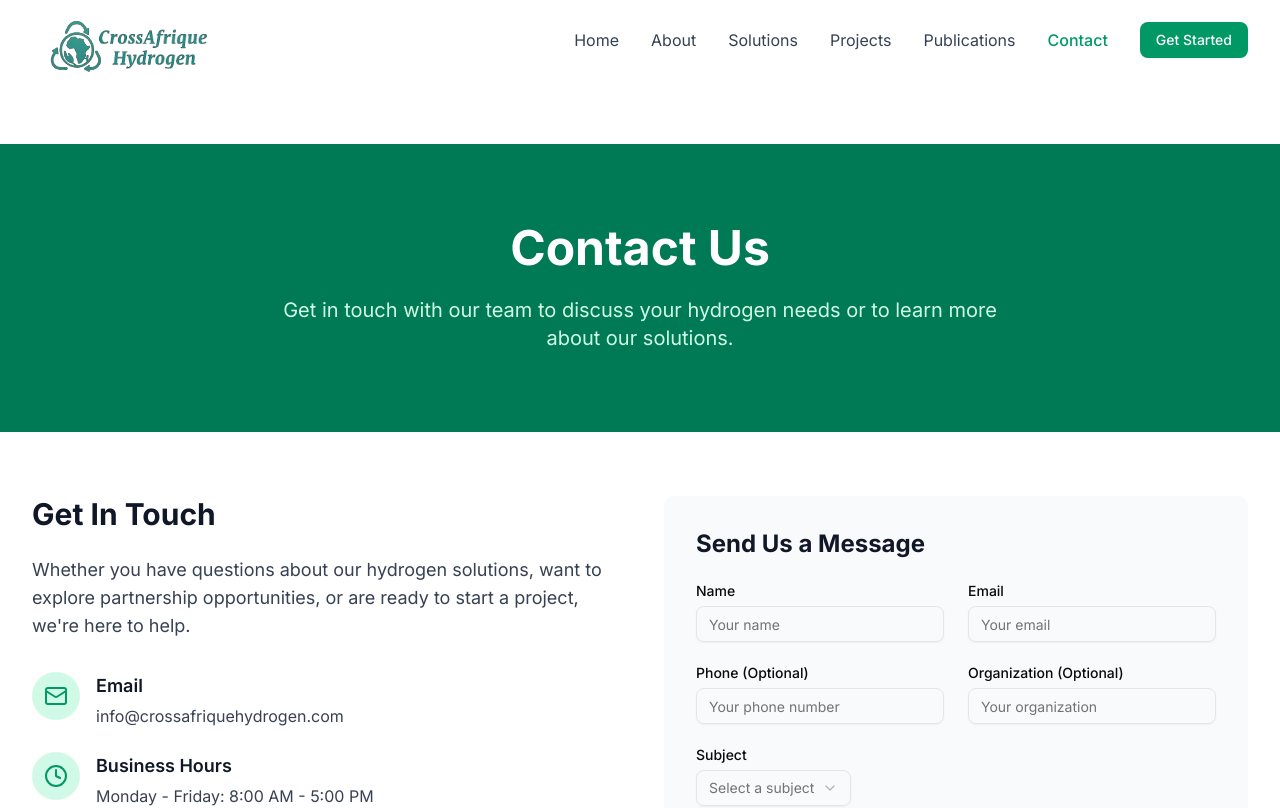
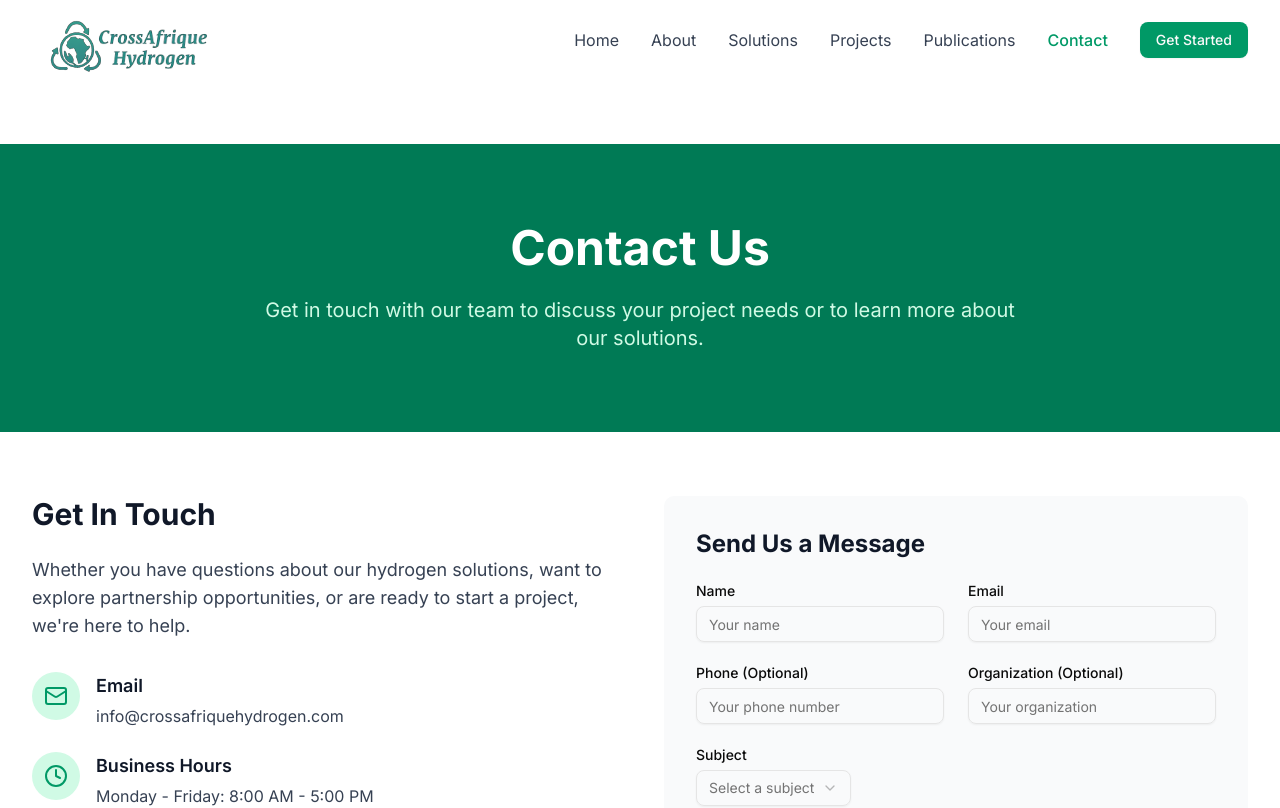
Before and after one commit to CrossAfrique/Crossafrique, a Next.js app: page /contact in a window 1280 px wide. Shown: the top 808 px of the page. Built offline with nearby package versions, Linux system fonts and the light colour scheme.

Commit message:
make requested changes to contact page

```diff
--- a/src/app/contact/page.tsx
+++ b/src/app/contact/page.tsx
@@ -83,8 +83,8 @@ export default function ContactPage() {
 						transition={{ duration: 0.6, delay: 0.2 }}
 						className="text-xl text-emerald-100 max-w-3xl mx-auto"
 					>
-						Get in touch with our team to discuss your hydrogen needs or to
-						learn more about our solutions.
+						Get in touch with our team to discuss your project needs or to learn
+						more about our solutions.
 					</motion.p>
 				</div>
 			</div>
```
Also changed, not shown: src/app/solutions/[solutionId]/page.tsx (+1 -7 lines).
